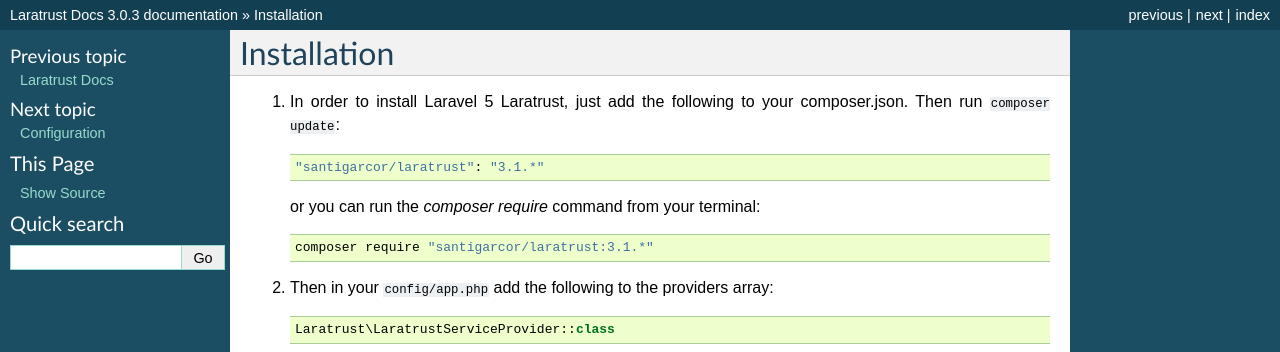
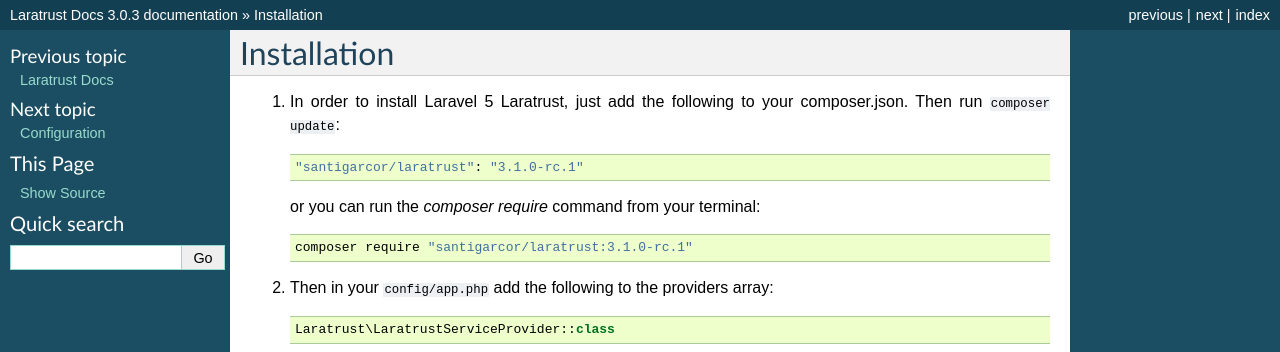
Before and after one commit to santigarcor/laratrust, a Sphinx documentation site: the page built from docs/installation.rst, in a window 1280 px wide. Shown: the top 352 px of the page. Built offline with Sphinx 7.4.7, drawn with Linux system fonts in a browser that asks for light colours.

Commit message:
Updated the docs

```diff
--- a/docs/installation.rst
+++ b/docs/installation.rst
@@ -3,11 +3,11 @@
 
 1. In order to install Laravel 5 Laratrust, just add the following to your composer.json. Then run ``composer update``::
 
-        "santigarcor/laratrust": "3.1.*"
+        "santigarcor/laratrust": "3.1.0-rc.1"
 
    or you can run the `composer require` command from your terminal::
 
-        composer require "santigarcor/laratrust:3.1.*"
+        composer require "santigarcor/laratrust:3.1.0-rc.1"
 
 2. Then in your ``config/app.php`` add the following to the providers array::
 
```
